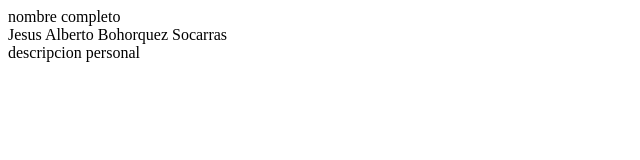
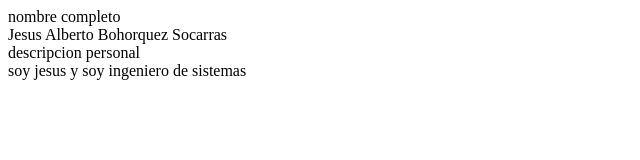
Before and after one commit to Jesusboho/parcial_1, a plain HTML site: page index.html in a window 1280 px wide. Shown: the whole page, without its empty margins (0-640 px from the left). Drawn offline with Linux system fonts and the light colour scheme.

Commit message:
four commit

```diff
--- a/index.html
+++ b/index.html
@@ -9,6 +9,7 @@
     <div>nombre completo</div>
     <div>Jesus Alberto Bohorquez Socarras</div>
     <div>descripcion personal</div>
+    <dic>soy jesus y soy ingeniero de sistemas</dic>
 
 </body>
 </html>
```
